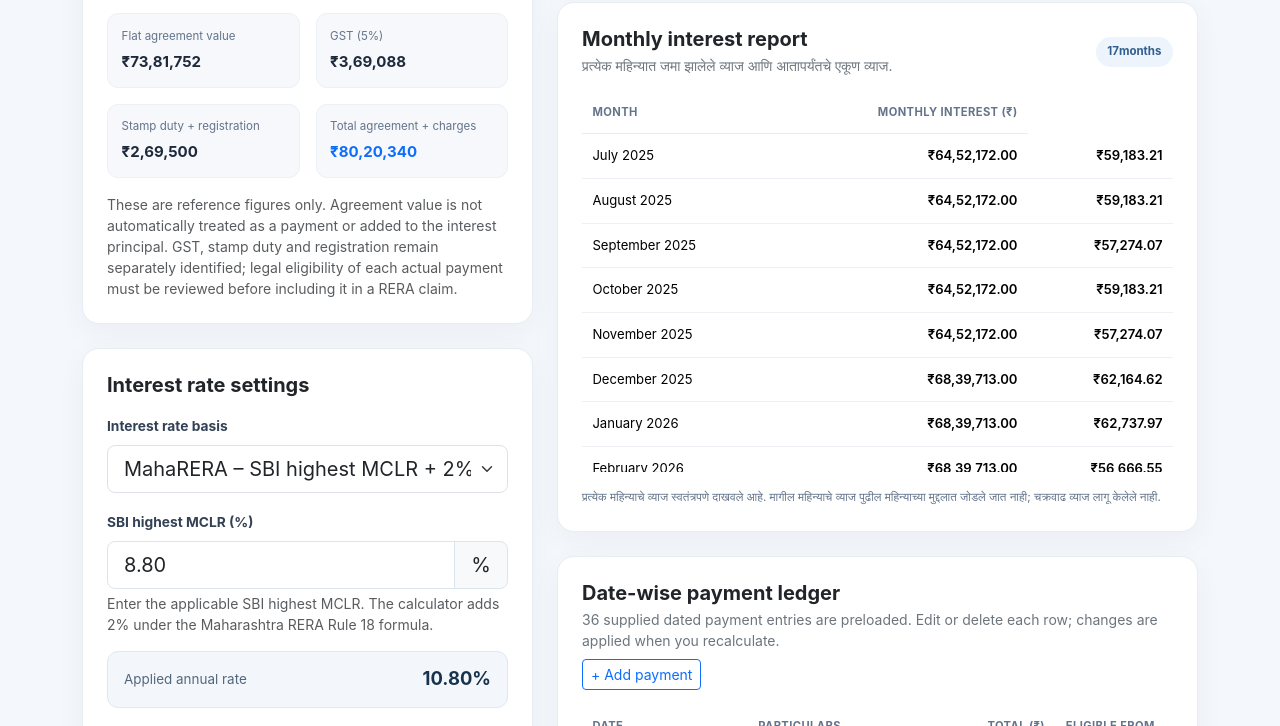
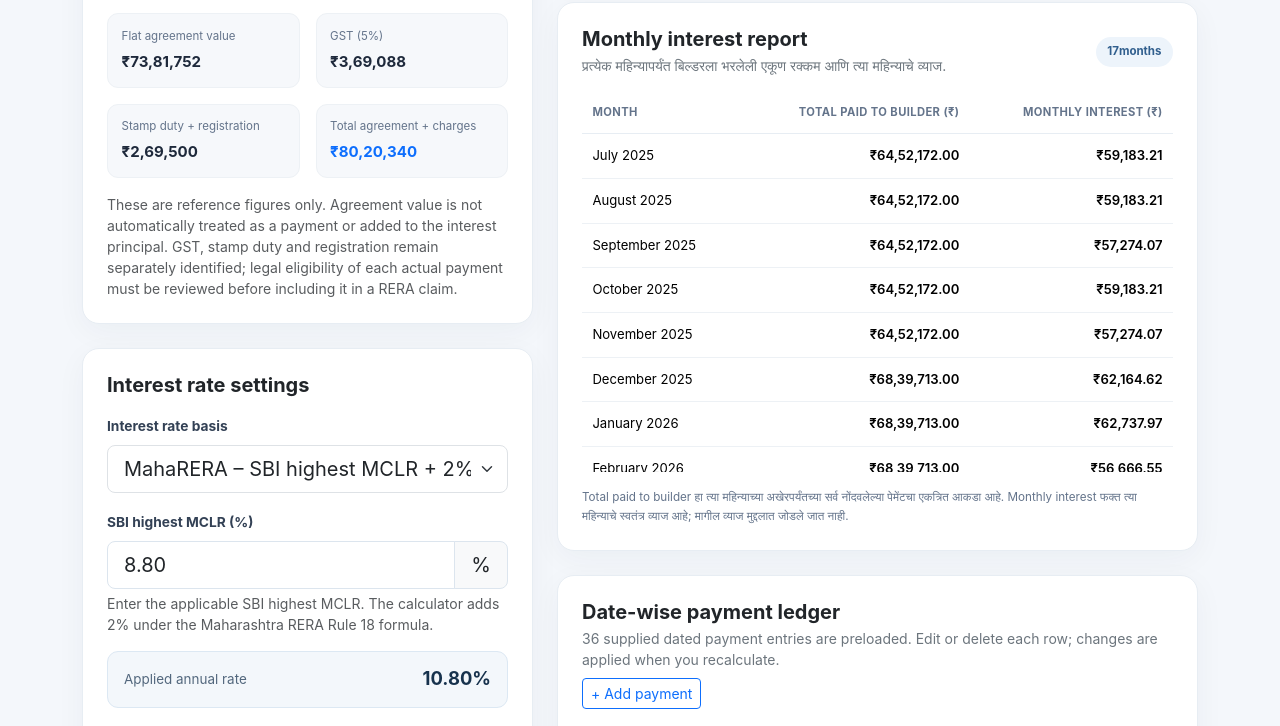
Before and after one commit to somnathsumbe/Interest-Calculator, a plain HTML site: page index.html in a window 1280 px wide. Shown: the part 834-1560 px from the top of the page. Drawn offline with nearby package versions, Linux system fonts and the light colour scheme.

Commit message:
Add total paid to builder column in monthly report

```diff
--- a/index.html
+++ b/index.html
@@ -112,15 +112,15 @@
 
         <div class="card app-card mb-4"><div class="card-body p-4">
           <div class="d-flex flex-wrap justify-content-between align-items-center gap-2 mb-3">
-            <div><h2 class="h5 fw-bold mb-1">Monthly interest report</h2><p class="small text-secondary mb-0">प्रत्येक महिन्यात जमा झालेले व्याज आणि आतापर्यंतचे एकूण व्याज.</p></div>
+            <div><h2 class="h5 fw-bold mb-1">Monthly interest report</h2><p class="small text-secondary mb-0">प्रत्येक महिन्यापर्यंत बिल्डरला भरलेली एकूण रक्कम आणि त्या महिन्याचे व्याज.</p></div>
             <span class="soft-badge"><span id="monthlyInterestCount">0</span> months</span>
           </div>
           <div class="table-responsive breakdown-wrap"><table class="table table-hover align-middle mb-0">
-            <thead><tr><th>Month</th><th class="text-end">Monthly interest (₹)</th></tr></thead>
+            <thead><tr><th>Month</th><th class="text-end">Total paid to builder (₹)</th><th class="text-end">Monthly interest (₹)</th></tr></thead>
             <tbody id="monthlyInterestBody"></tbody>
           </table></div>
           <p id="emptyMonthlyInterest" class="small text-secondary py-2 mb-0">Calculate compensation to see the monthly interest breakdown.</p>
-          <p class="calculation-note mt-3 mb-0">प्रत्येक महिन्याचे व्याज स्वतंत्रपणे दाखवले आहे. मागील महिन्याचे व्याज पुढील महिन्याच्या मुद्दलात जोडले जात नाही; चक्रवाढ व्याज लागू केलेले नाही.</p>
+          <p class="calculation-note mt-3 mb-0">Total paid to builder हा त्या महिन्याच्या अखेरपर्यंतच्या सर्व नोंदवलेल्या पेमेंटचा एकत्रित आकडा आहे. Monthly interest फक्त त्या महिन्याचे स्वतंत्र व्याज आहे; मागील व्याज मुद्दलात जोडले जात नाही.</p>
         </div></div>
 
         <div class="card app-card"><div class="card-body p-4">
```
